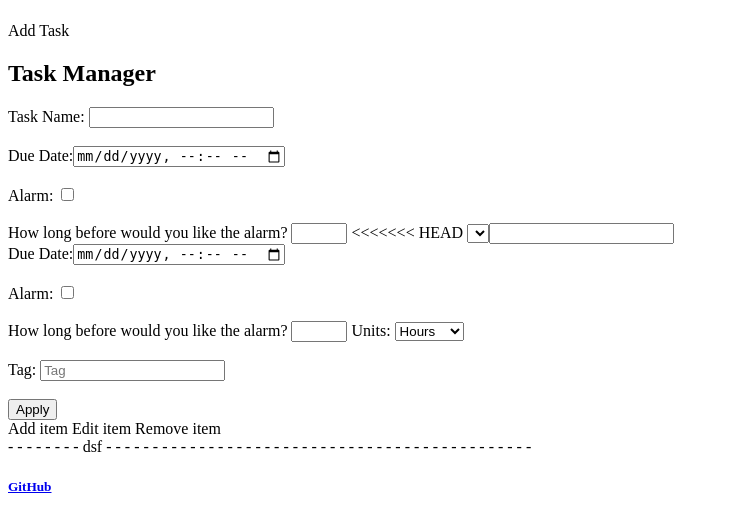
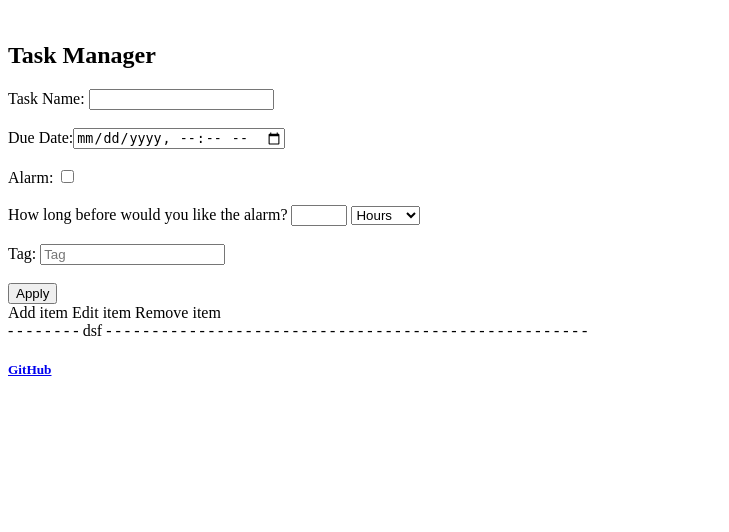
Before and after one commit to KuldeepGhate/Smart-To-Do-List, a PHP site: page / in a window 1280 px wide. Shown: the part 58-590 px from the top of the page, without its empty margins (0-729 px from the left). Run offline with PHP 8.4, Linux system fonts and the light colour scheme; lists and menus that the app fills with data are empty; some libraries are stand-ins or nearby versions.

Commit message:
index changes

```diff
--- a/website/html/index.php
+++ b/website/html/index.php
@@ -34,26 +34,15 @@
             </div>
 
             <!-- Add Form -->
-            <label for="addTaskForm">Add Task</label>
 
             <form action="form.php" id="addTaskForm" method="post">
                 <h2>Task Manager</h2>
+                <!--<label for="addTaskForm">Add Task</label>-->
                 <label for="addTaskName">Task Name: </label><input type='text' id='addTaskName' name='taskName'><br><br>
                 <label for="addDate">Due Date:</label><input type='datetime-local' id='addDate' placeholder='Select Date' name='dueDate'><br><br>
                 <label for="addAlarm">Alarm: </label><input type='checkbox' id='addAlarm' name='yes' value='true'><br><br>
                 <label for="addAlarmDate">How long before would you like the alarm? </label><input type='number' id='addAlarmDate' name='time' min='1' max='60'>
-<<<<<<< HEAD
-                <select id='timeSelect'>
-=======
-                <label for="addTaskName1">Task Name: </label><input type='text' id='addTaskName1' name='taskName'><br>
-                <label for="addDate">Due Date:</label><input type='datetime-local' id='addDate' placeholder='Select Date' name='dueDate'><br><br>
-                <label for="addAlarm">Alarm: </label><input type='checkbox' id='addAlarm' name='yes' value='true'><br><br>
-                <label for="addAlarmDate">How long before would you like the alarm? </label><input type='number' id='addAlarmDate' name='time' min='1' max='60'>
-                <label for="timeSelect">Units: </label><select id='timeSelect'>
->>>>>>> 09032948fd468514bdfa0b501d480ae1e533cc96
-                    <option value='hours'>Hours</option>
-                    <option value='minutes'>Minutes</option>
-                </select><br><br>
+                <select id='timeSelect'><option value='hours'>Hours</option><option value='minutes'>Minutes</option></select><br><br>
                 <label>Tag: </label><input name='tag' id='addTagName' type='text' placeholder='Tag'><br><br>
                 <input id='applyTask' type='submit' value='Apply' name='submit'>
             </form>
--- a/website/html/task.xml
+++ b/website/html/task.xml
@@ -131,8 +131,8 @@
         <color/>
     </task>
     <task>
-        <description></description>
-        <tag></tag>
-        <color></color>
+        <description/>
+        <tag/>
+        <color/>
     </task>
-</tasklist>
+<task><description/><tag/><color/></task><task><description/><tag/><color/></task><task><description></description><tag></tag><color></color></task></tasklist>
```
Also changed, not shown: website/style/style.css (+6 -1 lines).
